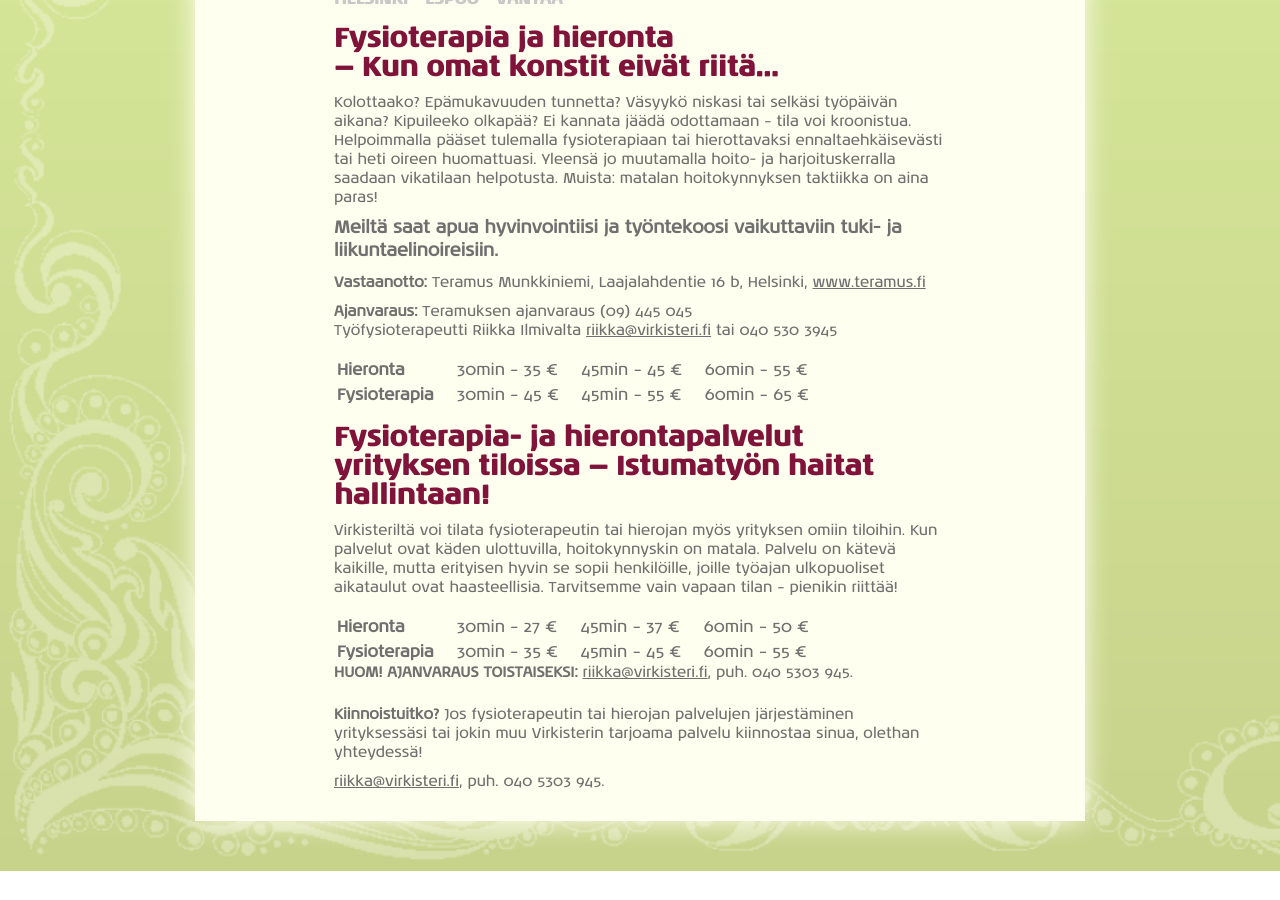
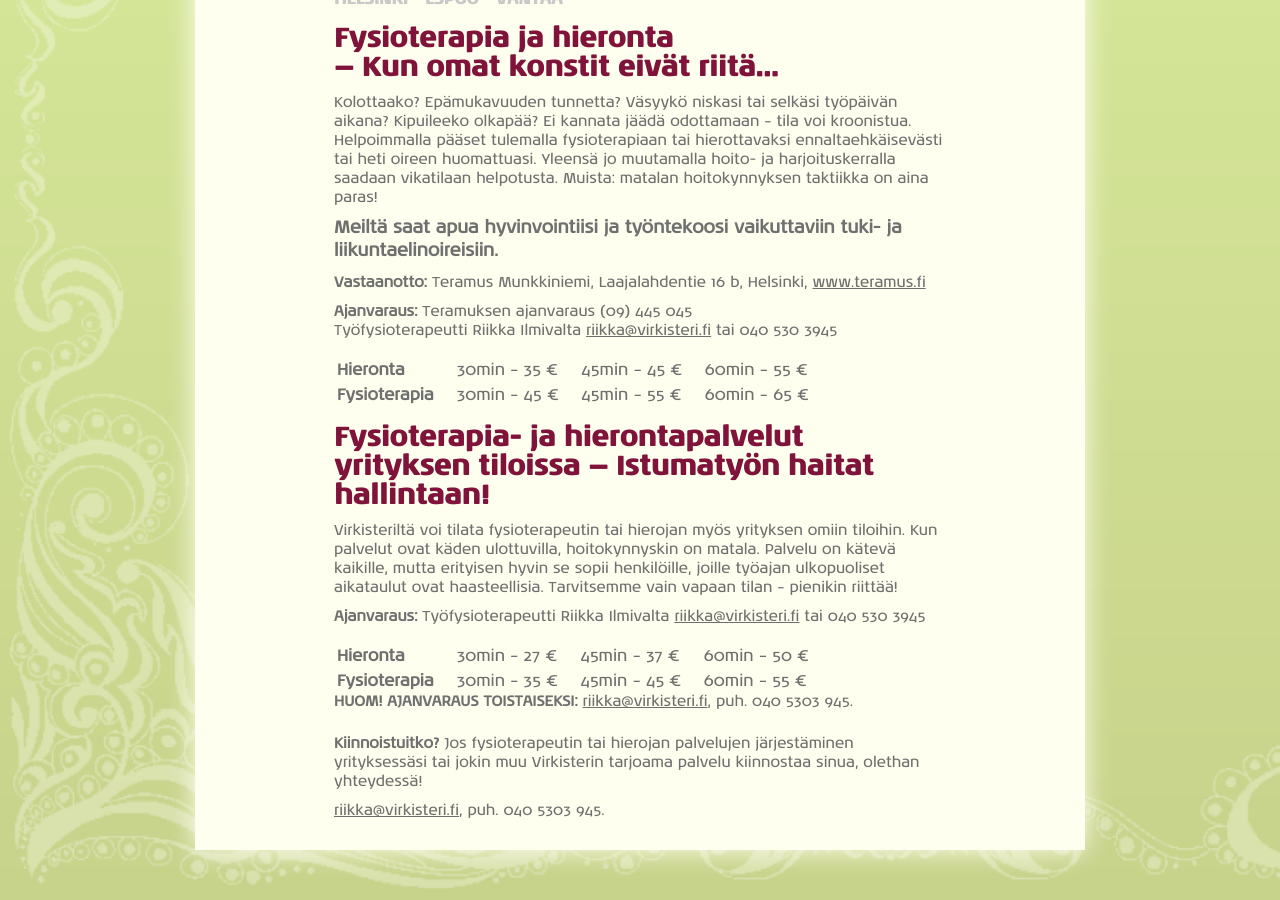
Before and after one commit to sdsykes-web/virkisteri, a Jekyll site: the page built from fysioterapia.md, in a window 1280 px wide and 900 px high, scrolled down 581 px. Built offline with Jekyll 4.4.1, drawn with Linux system fonts in a browser that asks for light colours; nearby versions of some CDN libraries; some web fonts are replaced; before the commit the page ends 1452 px from its top, so only the background shows below that.

Commit message:
Update fysioterapia.md

```diff
--- a/fysioterapia.md
+++ b/fysioterapia.md
@@ -32,6 +32,8 @@ Työfysioterapeutti Riikka Ilmivalta [riikka@virkisteri.fi](mailto:riikka@virkis
 Virkisteriltä voi tilata fysioterapeutin tai hierojan myös yrityksen omiin tiloihin. Kun palvelut ovat käden ulottuvilla, hoitokynnyskin on matala. Palvelu on kätevä kaikille, mutta erityisen hyvin se sopii henkilöille, joille työajan ulkopuoliset aikataulut ovat haasteellisia. Tarvitsemme vain vapaan tilan – pienikin riittää!
 
 
+**Ajanvaraus:** Työfysioterapeutti Riikka Ilmivalta [riikka@virkisteri.fi](mailto:riikka@virkisteri.fi) tai 040 530 3945
+
 <table>
   <tr>
     <th>Hieronta</th><td>30min – 27 €</td><td>45min – 37 €</td><td>60min – 50 €</td>
```
